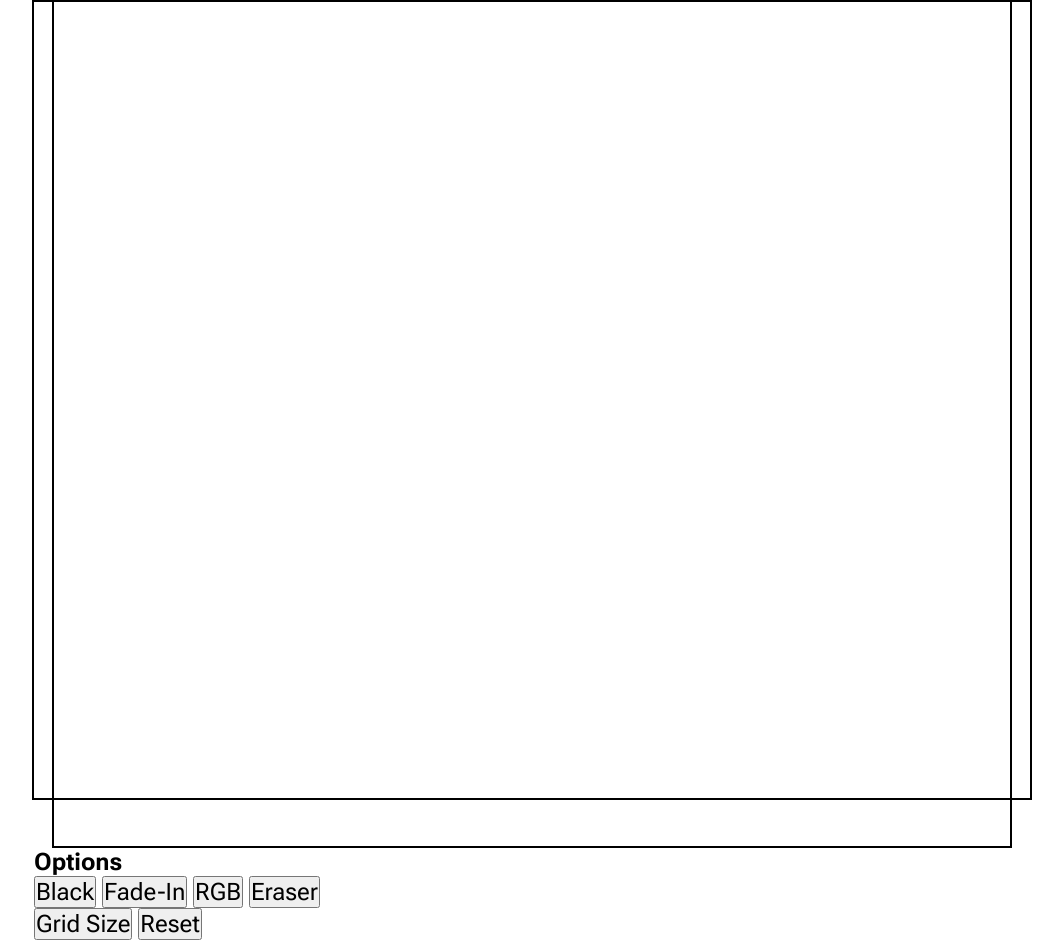
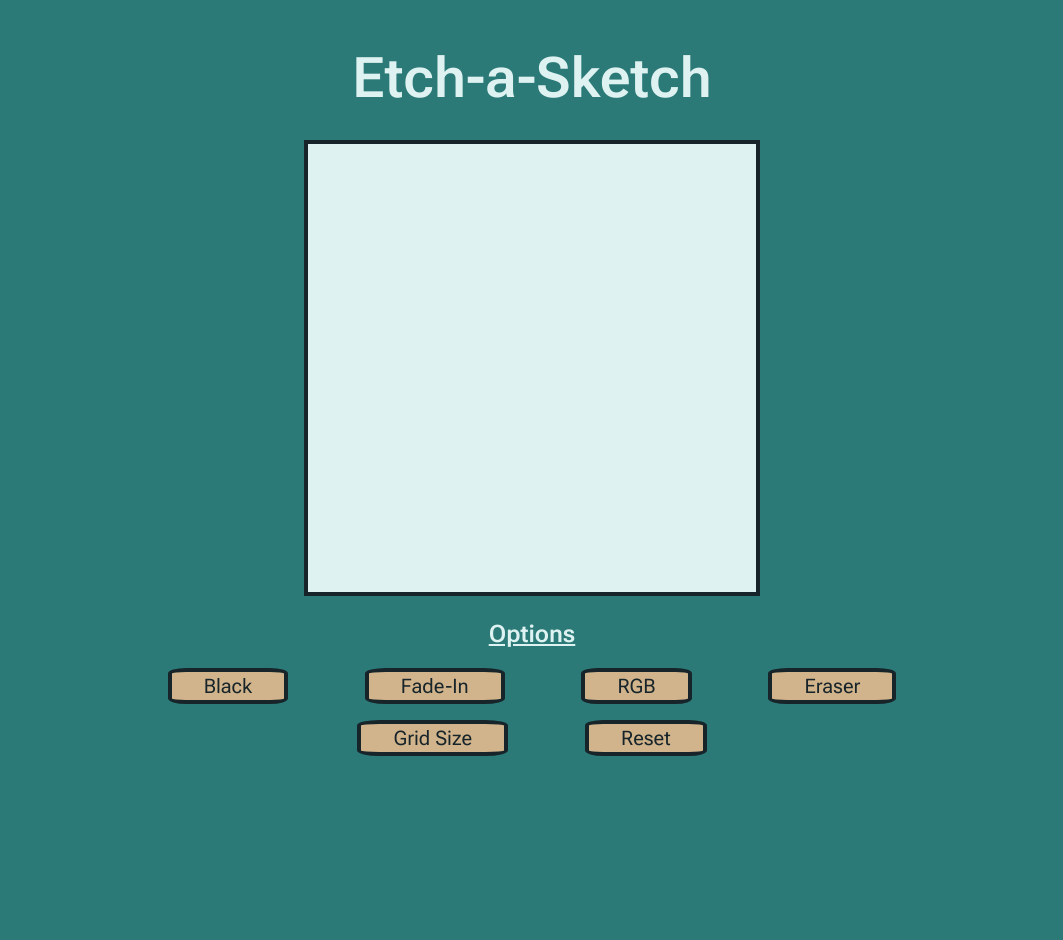
Before and after one commit to NCDUBS11/top_etch_a_sketch, a plain HTML site: page index.html in a window 1280 px wide. Shown: the whole page, without its empty margins (108-1171 px from the left). After the commit the page ends 800 px from the top, so only its background shows below. Drawn offline with Linux system fonts and the light colour scheme; a web font is replaced by a local one.

Commit message:
Update index.html and style.css

```diff
--- a/index.html
+++ b/index.html
@@ -13,13 +13,15 @@
     <header class="headerTitle">Etch-a-Sketch</header>
 
     <main class="main">
-        <div class="gridContainer">
-            <!-- to be populated via Javascript -->
+        <div class="gridArea">
+            <div class="gridBlocks">
+
+            </div>
         </div>
     </main>
 
     <footer class="footer">
-        <h1 class="footerTitle">Options</h1>
+        <div class="footerTitle">Options</div>
         <div class="colorChoices">
             <button id="btns" class="blackButton">Black</button>
             <button id="btns" class="fadeButton">Fade-In</button>
--- a/style.css
+++ b/style.css
@@ -7,38 +7,96 @@
     font-family: 'Roboto Flex', sans-serif;
     font-size: 24px;
     font-weight: 400px;
-    display:
+    color:#DEF2F1;
+    background-color: #2B7A78;
 }
 
 body{
-    display: flex;
     height: 100vh;
-    align-content: center;
-    justify-content: center;
+    padding: 3vh 3vw 3vh 3vw;
+
 }
 
 .container{
-    min-width: 1000px;
-    border: 2px solid black;
     display: flex;
     flex-direction: column;
-    justify-content: center;
-    align-content: center;
+    height: 100%;
+
 }
 
 header{
-    text-align: center;
+    display: flex;
+    flex: 1;
+    font-family: 'Roboto Flex', sans-serif;
+    font-size: 7vh;
+    font-weight: 600;
+    justify-content: center;
+    align-items: center;
 }
 
 main{
-    display: flex;
-    align-content: center;
-    justify-content: center;
+    flex: 4;
+    padding: 1vh 3vw 2vh 3vw;
+    max-height: 60vh;
+
 }
 
-.gridContainer{
-    width: 960px;
-    height: 960px;
-    border: 2px solid black;
-    display: grid;
+.gridArea{
+    border: 4px solid #17252A;
+    max-width: 100%;
+    max-height: 100%;
+    aspect-ratio: 1/1;
+    margin: 0 auto;
+    background-color: #DEF2F1;
 }
+
+
+
+.footer{
+    display: flex;
+    flex: 1;
+    padding: 1vh 2vw 1.5vh 2vw;
+    flex-direction: column;
+    justify-content: center;
+    align-items: center;
+}
+
+.footerTitle{
+    font-family: 'Roboto Flex', sans-serif;
+    font-size: 3vh;
+    font-weight: 600;
+    text-decoration: underline;
+    padding: 0 0 1.5vh 0;
+
+}
+
+.colorChoices{
+    display: flex;
+    /* width: 75vw; */
+    padding: 1vh 1.5vw 1vh 1.5vw;
+    justify-content: center;
+    gap: 6vw;
+}
+
+.otherChoices{
+    display: flex;
+    width: 75vw;
+    padding: 1vh 1.5vw 1vh 1.5vw;
+    justify-content: center;
+    gap: 6vw;
+}
+
+#btns{
+    border: 4px solid #17252A;
+    border-radius: 15%;
+    background-color: tan;
+    color: #17252A;
+    font-family: 'Roboto Flex', sans-serif;
+    font-size: 2.5vh;
+    font-weight: 400;
+    padding: 0.25vh 2.5vw 0.25vh 2.5vw;
+}
+
+#btns:hover{
+    scale:1.2;
+}
```
